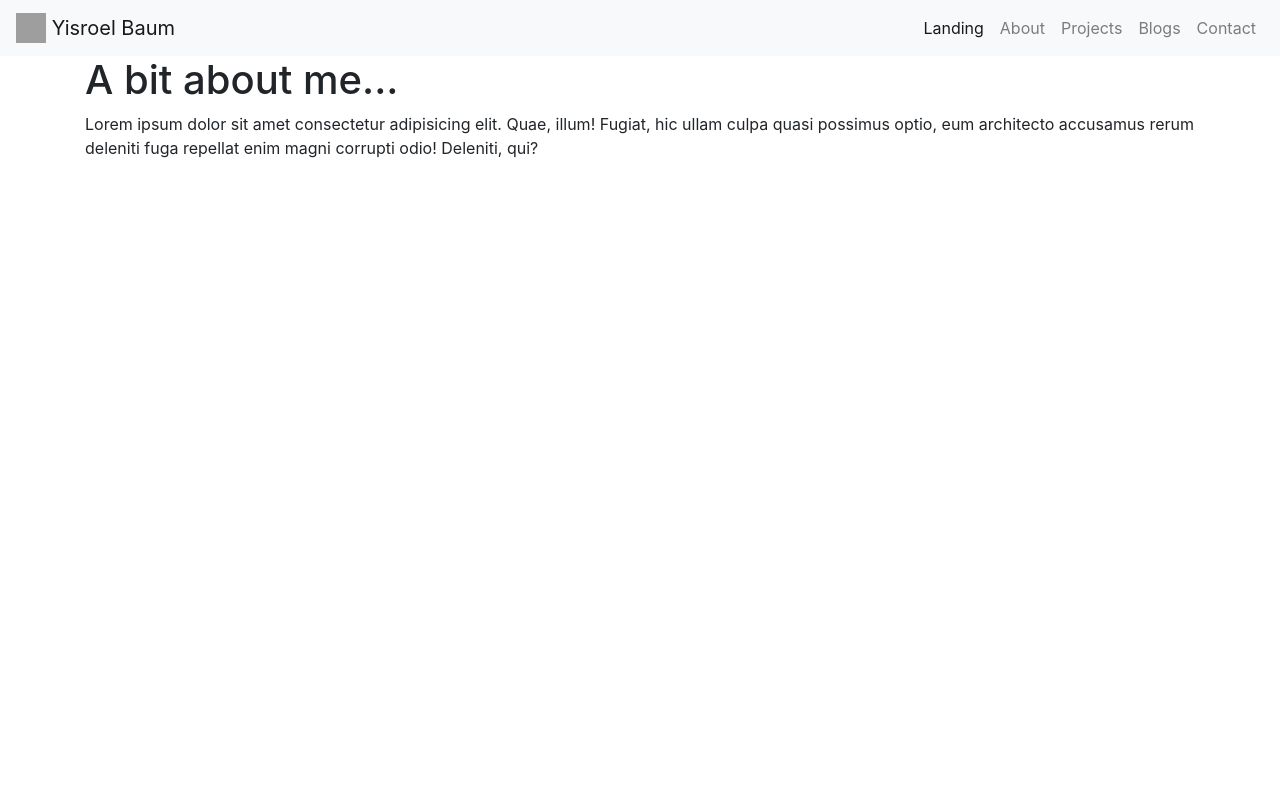
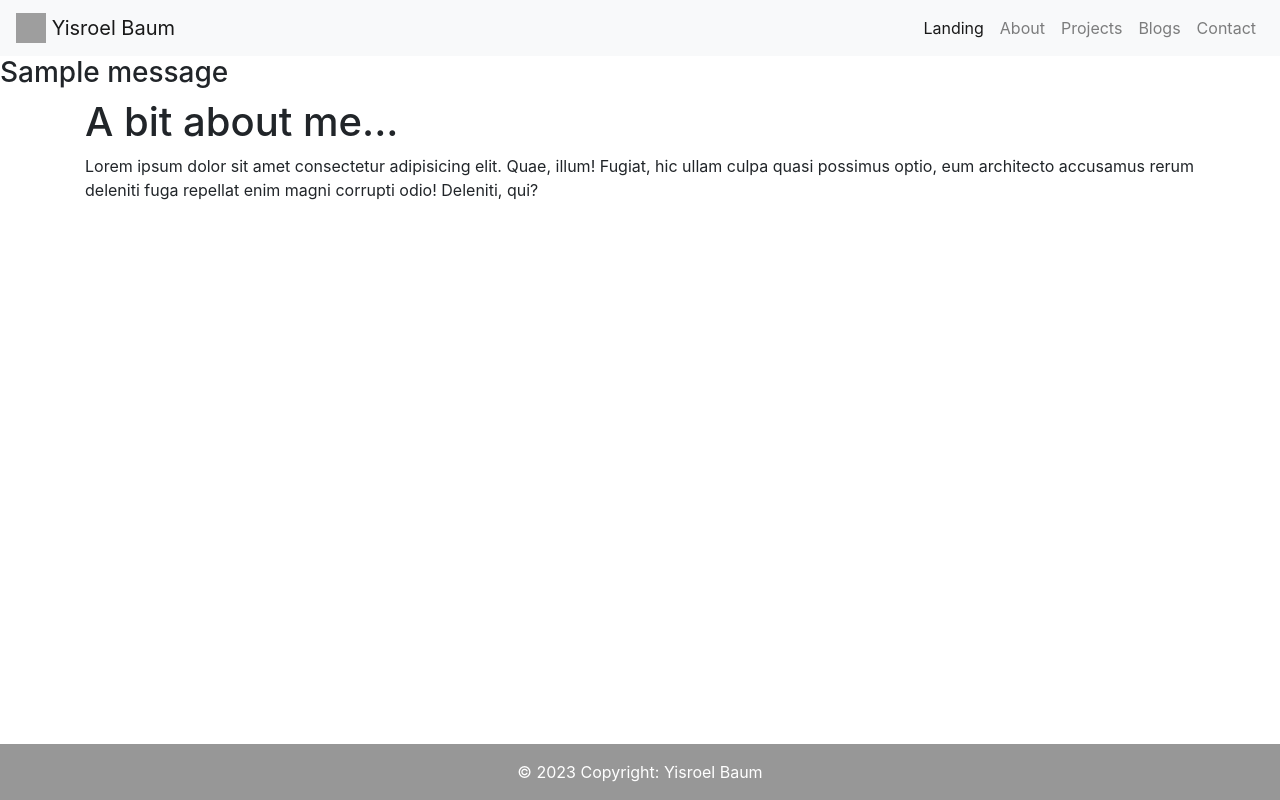
Before and after one commit to ayalCheckerInstitute/Hackathon-Portfolio-Page, a Flask app: page /about in a window 1280 px wide. Run offline with Flask 3, Linux system fonts and the light colour scheme; one stand-in notice (Sample message) is shown; some libraries are stand-ins or nearby versions; grey boxes are pictures that could not be loaded.

Commit message:
added flashed messaging to base html

```diff
--- a/portfolio/templates/base.html
+++ b/portfolio/templates/base.html
@@ -38,14 +38,24 @@
                 </ul>
             </div>
         </nav>
+        {% with messages = get_flashed_messages() %}
+            {% if messages %}
+                {% for message in messages %}
+                    <h3>{{ message }}</h3>
+                {% endfor %}
+            {% endif %}
+        {% endwith %}
     {% endblock header %}
     {% block content %}{% endblock content %}
     {% block footer %}
-    <!-- <footer class="text-center text-white fixed-bottom" style="background-color: #BDBDBD">
+    <br/>
+    <br/>
+    <br/>
+    <footer class="text-center text-white fixed-bottom" style="background-color: #BDBDBD">
         <div class="text-center p-3" style="background-color: rgba(0, 0, 0, 0.2);">
             © 2023 Copyright: Yisroel Baum
           </div>
-    </footer> -->
+    </footer>
     {% endblock footer %}
     <script src="https://code.jquery.com/jquery-3.2.1.slim.min.js" integrity="sha384-KJ3o2DKtIkvYIK3UENzmM7KCkRr/rE9/Qpg6aAZGJwFDMVNA/GpGFF93hXpG5KkN" crossorigin="anonymous"></script>
     <script src="https://cdn.jsdelivr.net/npm/popper.js@1.12.9/dist/umd/popper.min.js" integrity="sha384-ApNbgh9B+Y1QKtv3Rn7W3mgPxhU9K/ScQsAP7hUibX39j7fakFPskvXusvfa0b4Q" crossorigin="anonymous"></script>
```
Also changed, not shown: portfolio/portfolio.db.
